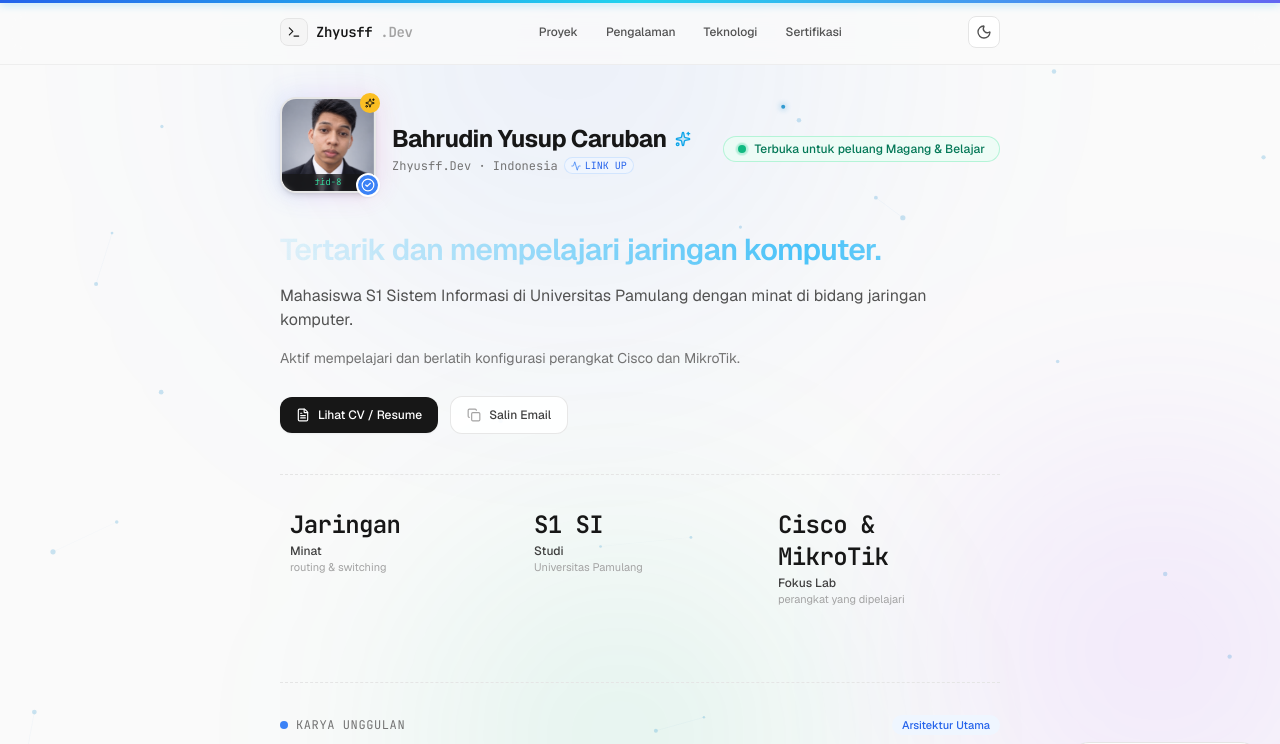
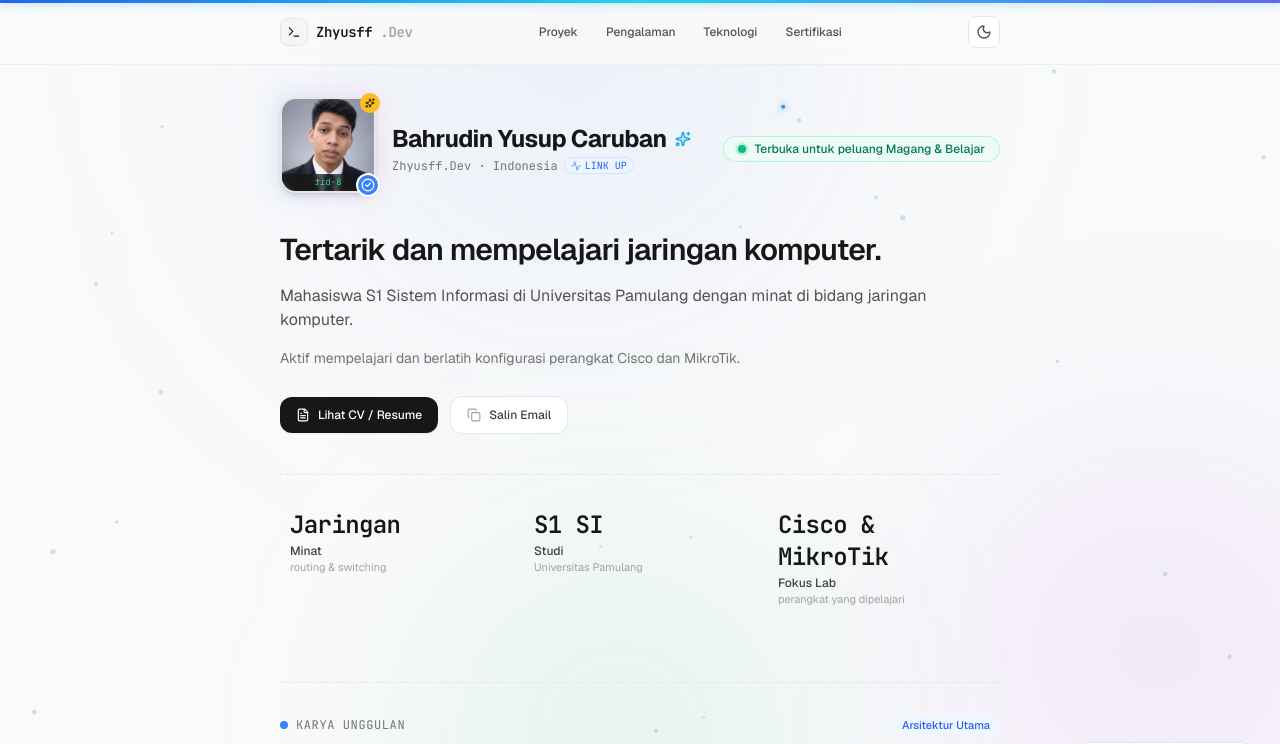
Before and after one commit to Yantokumar/bahrudinyusupcaruban, a React (Vite) app: page / in a window 1280 px wide. Shown: the top 744 px of the page. Built offline with nearby package versions, Linux system fonts and the light colour scheme; grey boxes are pictures that could not be loaded.

Commit message:
style: ubah headline menjadi teks biasa tanpa animasi dan mengikuti tema warna

```diff
--- a/src/components/sections/HeroSection.tsx
+++ b/src/components/sections/HeroSection.tsx
@@ -92,9 +92,7 @@ export const HeroSection: React.FC = () => {
       {/* Tajuk Utama & Biografi */}
       <div className="mt-8 space-y-4">
         <h2 className="text-2xl sm:text-3xl font-semibold leading-tight tracking-tight text-neutral-900 dark:text-neutral-50">
-          <span className="animate-text-shimmer">
-            {profileData.headline}
-          </span>
+          {profileData.headline}
         </h2>
 
         <p className="text-sm sm:text-base leading-relaxed text-neutral-600 dark:text-neutral-300">
```
